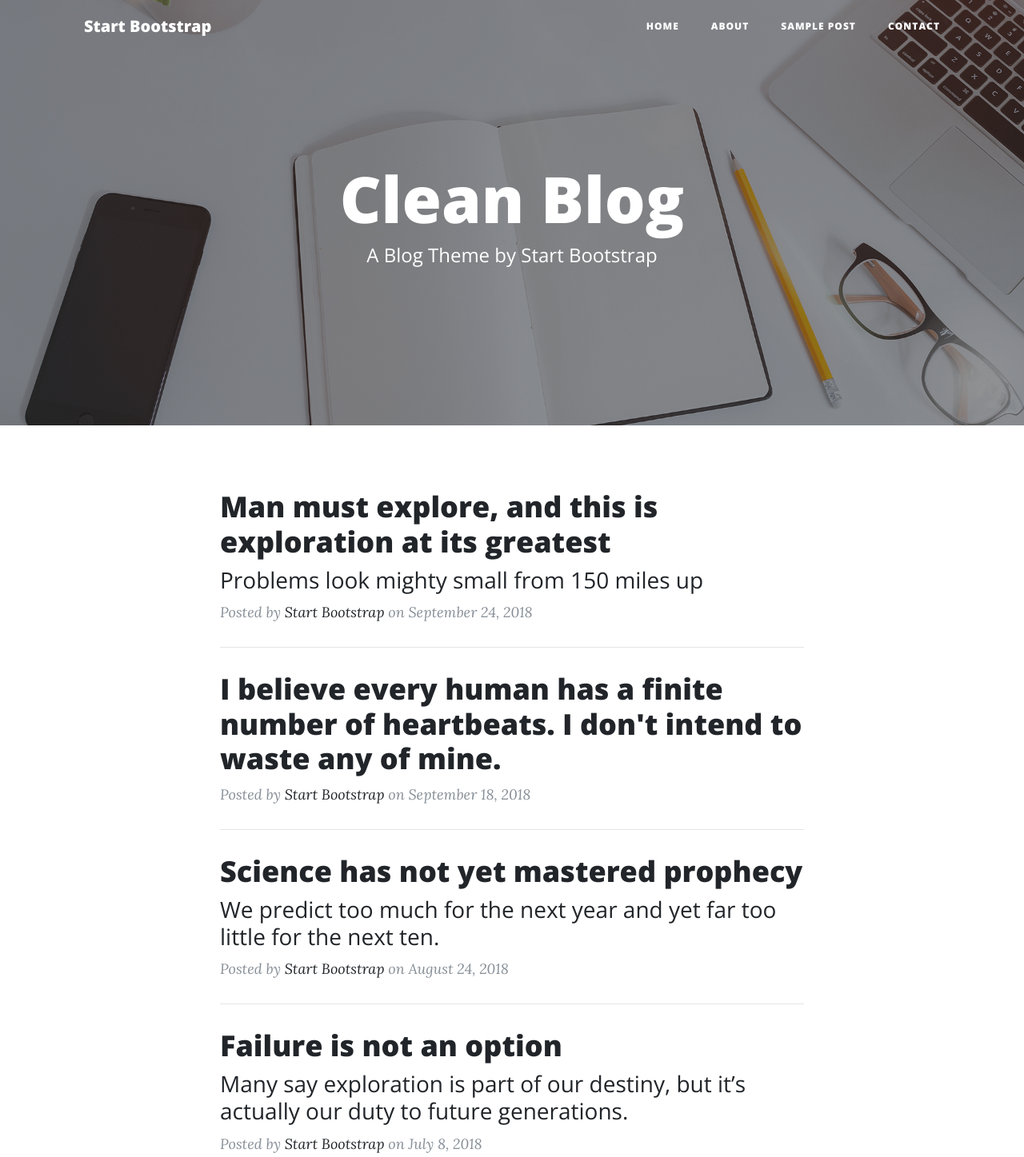
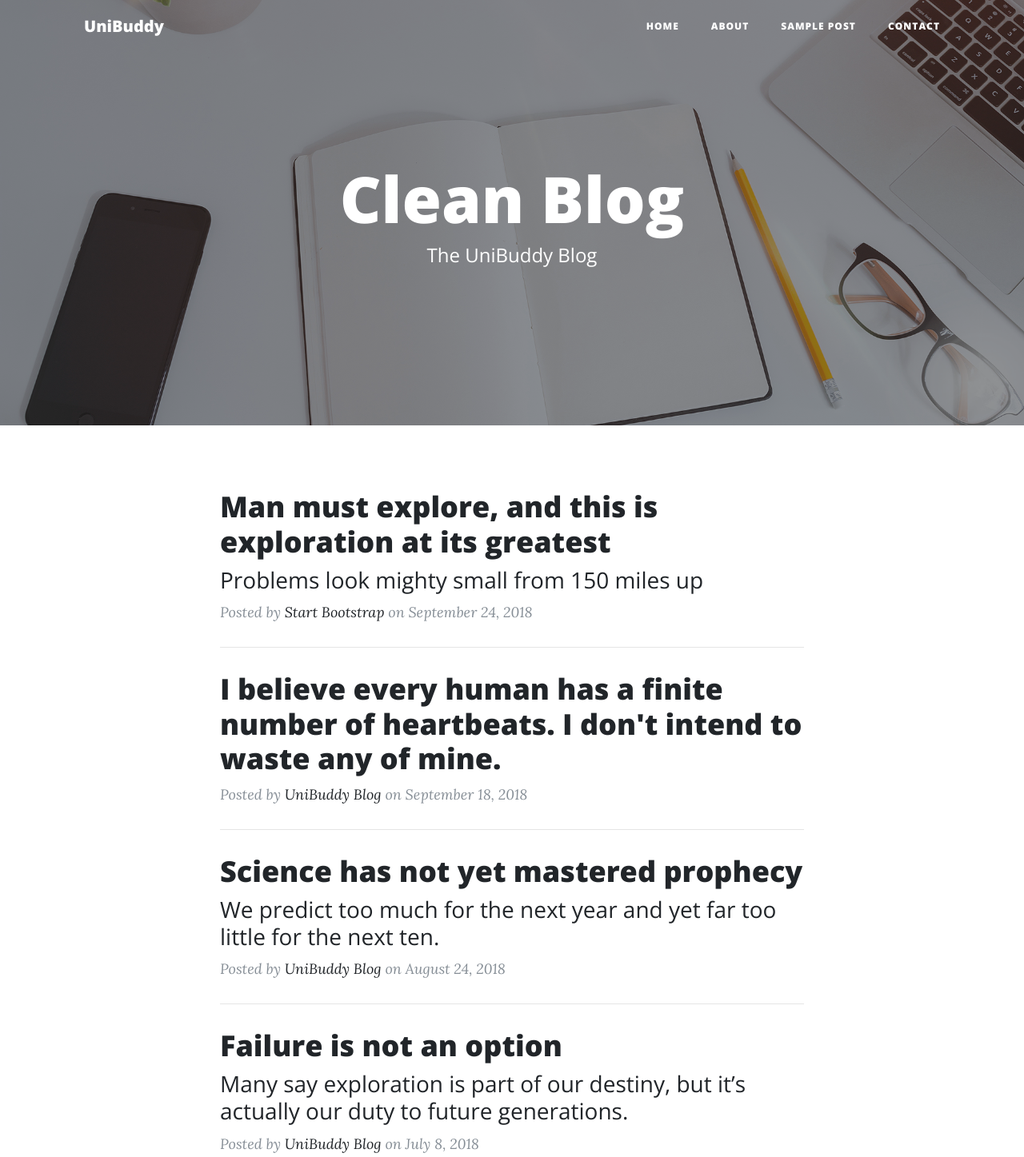
Before and after one commit to victoriaomobuwajo/my_first_website, a website: page blog/index.html in a window 1280 px wide. Shown: the top 1447 px of the page at 80% size. Drawn offline with nearby package versions, Linux system fonts and the light colour scheme.

Commit message:
Update blog/index.html

```diff
--- a/blog/index.html
+++ b/blog/index.html
@@ -28,7 +28,7 @@
     <!-- Navigation -->
     <nav class="navbar navbar-expand-lg navbar-light fixed-top" id="mainNav">
       <div class="container">
-        <a class="navbar-brand" href="index.html">Start Bootstrap</a>
+        <a class="navbar-brand" href="index.html">UniBuddy</a>
         <button class="navbar-toggler navbar-toggler-right" type="button" data-toggle="collapse" data-target="#navbarResponsive" aria-controls="navbarResponsive" aria-expanded="false" aria-label="Toggle navigation">
           Menu
           <i class="fas fa-bars"></i>
@@ -60,7 +60,7 @@
           <div class="col-lg-8 col-md-10 mx-auto">
             <div class="site-heading">
               <h1>Clean Blog</h1>
-              <span class="subheading">A Blog Theme by Start Bootstrap</span>
+              <span class="subheading">The UniBuddy Blog</span>
             </div>
           </div>
         </div>
@@ -92,7 +92,7 @@
               </h2>
             </a>
             <p class="post-meta">Posted by
-              <a href="#">Start Bootstrap</a>
+              <a href="#">UniBuddy Blog</a>
               on September 18, 2018</p>
           </div>
           <hr>
@@ -106,7 +106,7 @@
               </h3>
             </a>
             <p class="post-meta">Posted by
-              <a href="#">Start Bootstrap</a>
+              <a href="#">UniBuddy Blog</a>
               on August 24, 2018</p>
           </div>
           <hr>
@@ -120,7 +120,7 @@
               </h3>
             </a>
             <p class="post-meta">Posted by
-              <a href="#">Start Bootstrap</a>
+              <a href="#">UniBuddy Blog</a>
               on July 8, 2018</p>
           </div>
           <hr>
```
